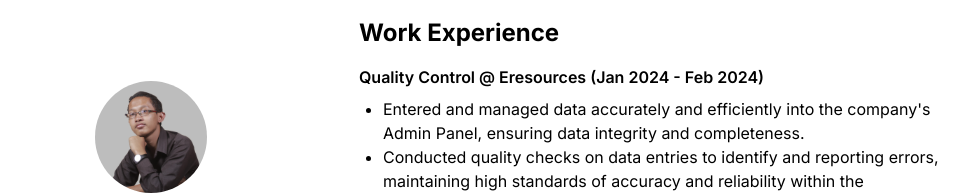
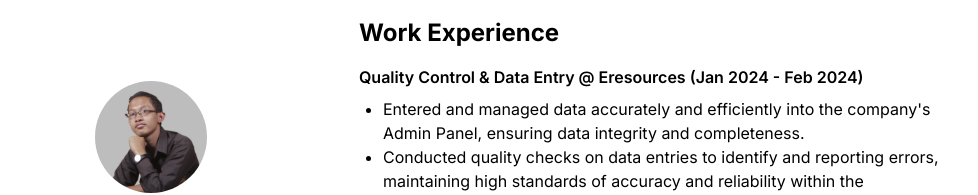
Before and after one commit to Rizatzmi/React-Shoqibul, a React (Create React App) app: page / in a window 1280 px wide. Shown: the part 175-370 px from the top of the page, without its empty margins (153-1131 px from the left). Built offline with nearby package versions, Linux system fonts and the light colour scheme.

Commit message:
Update Experience.js

```diff
--- a/src/Data/Experience.js
+++ b/src/Data/Experience.js
@@ -1,6 +1,6 @@
 const experiences = [
   {
-    title: "Quality Control @ Eresources (Jan 2024 - Feb 2024)",
+    title: "Quality Control & Data Entry @ Eresources (Jan 2024 - Feb 2024)",
     impact: [
       "Entered and managed data accurately and efficiently into the company's Admin Panel, ensuring data integrity and completeness.",
       "Conducted quality checks on data entries to identify and reporting errors, maintaining high standards of accuracy and reliability within the company's website and Admin Panel.",
```
